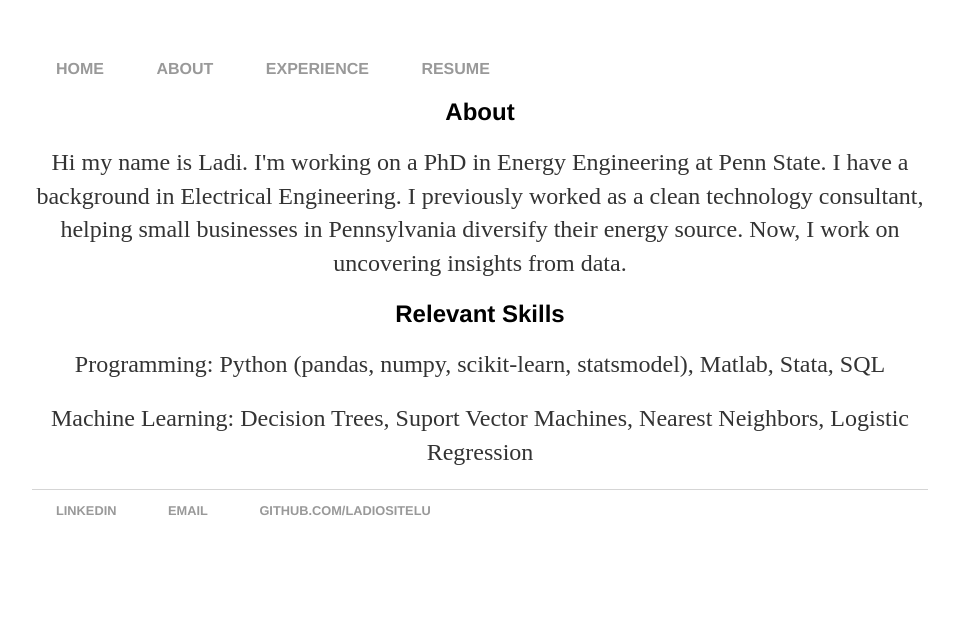
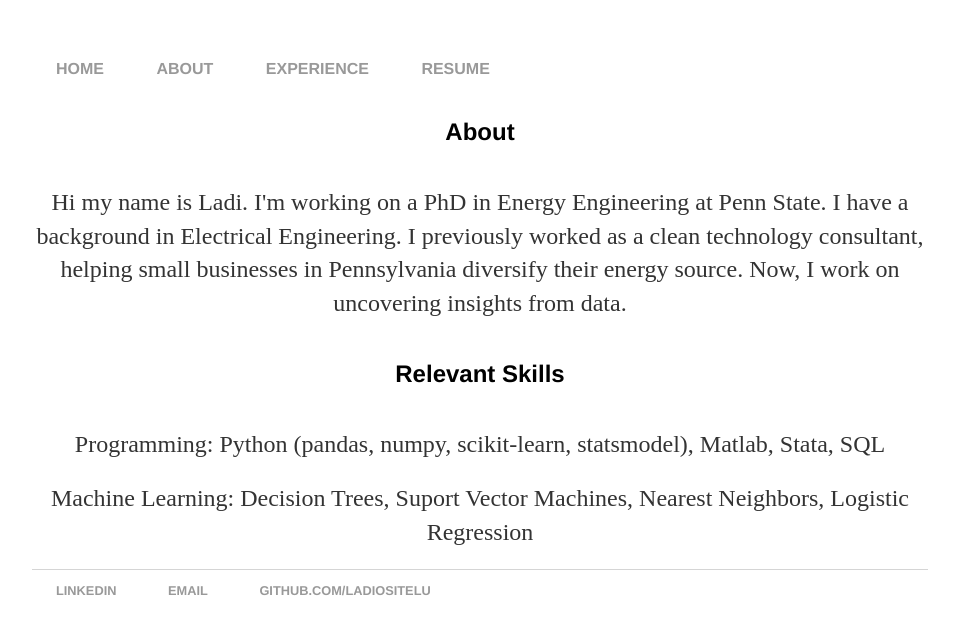
Before and after one commit to ladiositelu/ladiositelu.github.io, a Jekyll site: the page built from About/index.html, in a window 1280 px wide. Shown: the top 635 px of the page, without its empty margins (160-1119 px from the left). Built offline with Jekyll 4.4.1, drawn with Linux system fonts in a browser that asks for light colours.

Commit message:
Update main.css

```diff
--- a/css/main.css
+++ b/css/main.css
@@ -40,16 +40,14 @@ a:hover {
 h1 {
     font-size: 1.5em;
     font-family:'Helvetica', 'Arial', 'Sans-Serif';
-    margin-top: 20px;
-    margin-bottom: 20px;
-    text-align:center;
+    padding: 20px;
+    text-align: center;
 }
 
 h2 {
     font-size: 3.0em;
     font-family:'Helvetica', 'Arial', 'Sans-Serif';
-    margin-top: 20px;
-    margin-bottom: 20px;
+    padding: 20px;
     text-align:center;
 }
 
```
